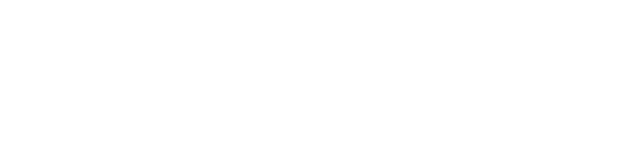
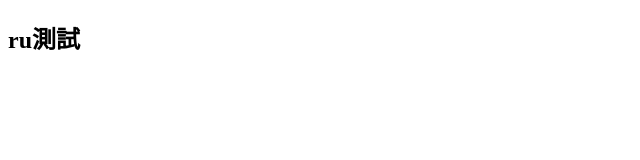
Before and after one commit to Ting2s/gittest, a plain HTML site: page index.html in a window 1280 px wide. Shown: the whole page, without its empty margins (0-640 px from the left). Drawn offline with Linux system fonts and the light colour scheme.

Commit message:
ru測試

```diff
--- a/index.html
+++ b/index.html
@@ -1,12 +1,16 @@
 <!DOCTYPE html>
 <html lang="en">
+
 <head>
   <meta charset="UTF-8">
   <meta http-equiv="X-UA-Compatible" content="IE=edge">
   <meta name="viewport" content="width=device-width, initial-scale=1.0">
   <title>Document</title>
 </head>
+
 <body>
 
+  <h2>ru測試</h2>
 </body>
+
 </html>
```
